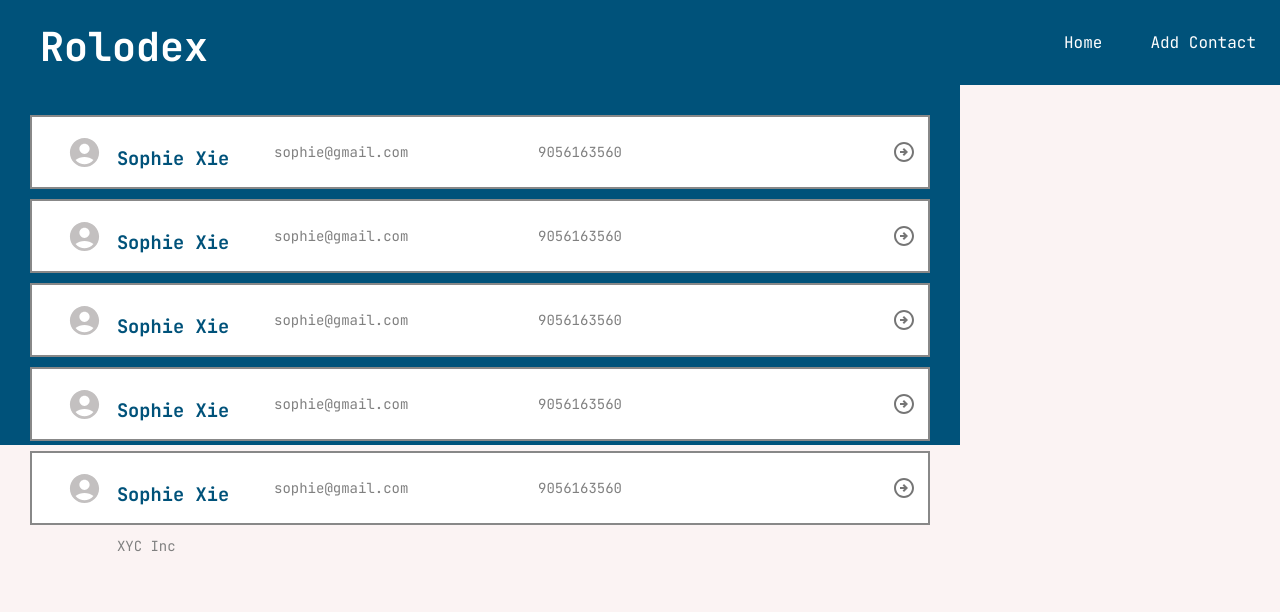
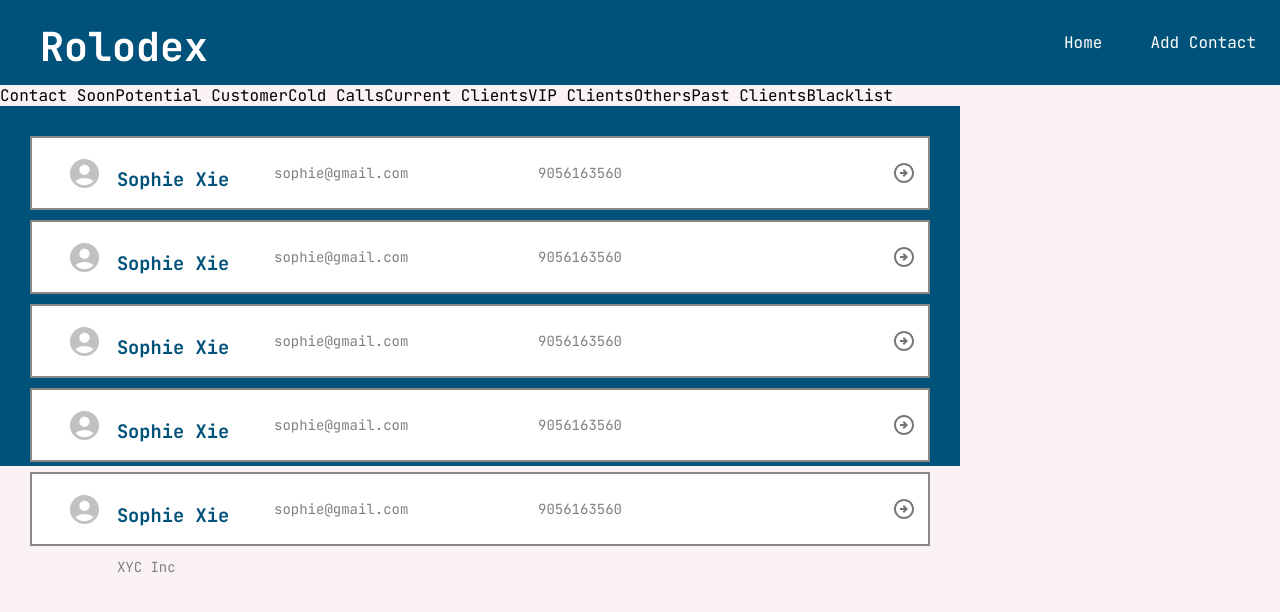
Before and after one commit to syfxie/ClientDex, a React (Create React App) app in the folder client/: page / in a window 1280 px wide. Shown: the top 612 px of the page. Built offline with nearby package versions, Linux system fonts and the light colour scheme.

Commit message:
create home page categories

```diff
--- a/client/src/App.js
+++ b/client/src/App.js
@@ -32,6 +32,7 @@ function App() {
                         <Route path="/" element={<Home/>}/>
                         <Route path="add-contact" element={<AddContact />} />
                     </Routes>
+
             </div>
         </div>
     );
--- a/client/src/pages/Home.css
+++ b/client/src/pages/Home.css
@@ -8,3 +8,7 @@
     padding:30px;
     background-color: #00527A;
 }
+
+.tabs {
+    display: flex;
+}
--- a/client/src/pages/Home.js
+++ b/client/src/pages/Home.js
@@ -1,10 +1,9 @@
-import React from 'react';
+import React, {useEffect, useState} from 'react';
 import ContactCard from "../components/contactCard";
 import ContactCell from "../components/contactCell";
 
 import './Home.css'
 
-export default function Home() {
 const tempContact = {
     first_name: 'Sophie',
     last_name: 'Xie',
@@ -18,15 +17,45 @@ export default function Home() {
     labels: ['Potential Customer', 'Contact Soon'],
     contact_frequency: 7
 }
+export default function Home() {
+    const [contacts, setContacts] = useState([tempContact, tempContact, tempContact, tempContact, tempContact]);
+    const [category, setCategory] = useState('Contact Soon'); // String containing the category of contacts
 
-    const contactsArray = [tempContact, tempContact, tempContact, tempContact, tempContact]
+    const changeContacts = async (c) => {
+        setCategory(c);
+        try {
+            const response = await fetch('http://localhost:5000/category', {
+                method: 'GET',
+                body: category
+            });
+            setContacts(response.data);
+        } catch {
+            console.log('failed to switch to category ', category);
+        }
+    }
+
+    useEffect(() => {
+        setContacts(contacts);
+    })
 
     return (
+        <div>
+            <div className='tabs'>
+                <div onClick={() => changeContacts('Contact Soon')}>Contact Soon</div>
+                <div onClick={() => changeContacts('Potential Customer')}>Potential Customer</div>
+                <div onClick={() => changeContacts('Cold Calls')}>Cold Calls</div>
+                <div onClick={() => changeContacts('Current Clients')}>Current Clients</div>
+                <div onClick={() => changeContacts('VIP Clients')}>VIP Clients</div>
+                <div onClick={() => changeContacts('Others')}>Others</div>
+                <div onClick={() => changeContacts('Past Clients')}>Past Clients</div>
+                <div onClick={() => changeContacts('Blacklist')}>Blacklist</div>
+            </div>
             <div className="list-container">
-            {contactsArray.map((aContact) => {
+                {contacts.map((aContact) => {
                     return <ContactCell contact={aContact}/>
                 }
                 )}
             </div>
+        </div>
     )
 }
```
Lines whose indentation alone changed are shown as unchanged.
